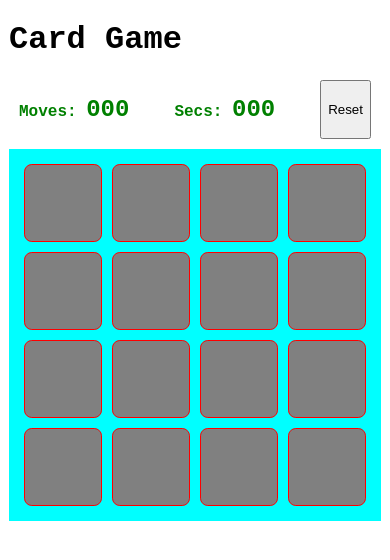
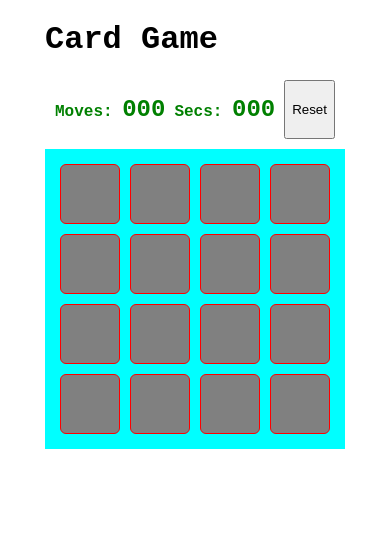
Before and after one commit to MagicMart/card-game-angular, an Angular app: page / in a window 390 px wide. Shown: the top 560 px of the page. Built offline with nearby package versions, Linux system fonts and the light colour scheme.

Commit message:
adjust styles

```diff
--- a/src/app/card-container/card-container.component.html
+++ b/src/app/card-container/card-container.component.html
@@ -9,14 +9,14 @@
 </div>
 
 <div class="card-container">
-  <div *ngFor="let card of cards; let i = index">
   <app-card
+    *ngFor="let card of cards; let i = index"
     (click)="openCard(i, card)"
     [card]="card"
     [opened]="opened.includes(i)"
     [matched]="matched.includes(card)"
     [i]="i"
   ></app-card>
-  </div>
+
   <div *ngIf="done" class="done"><p>GAME END</p></div>
 </div>
--- a/src/app/card/card.component.css
+++ b/src/app/card/card.component.css
@@ -51,7 +51,7 @@
 
 @media screen and (max-width: 450px) {
   .card {
-    width: 20vw;
-    height: 20vw;
+    width: 60px;
+    height: 60px;
   }
 }
```
Lines whose indentation alone changed are shown as unchanged.
